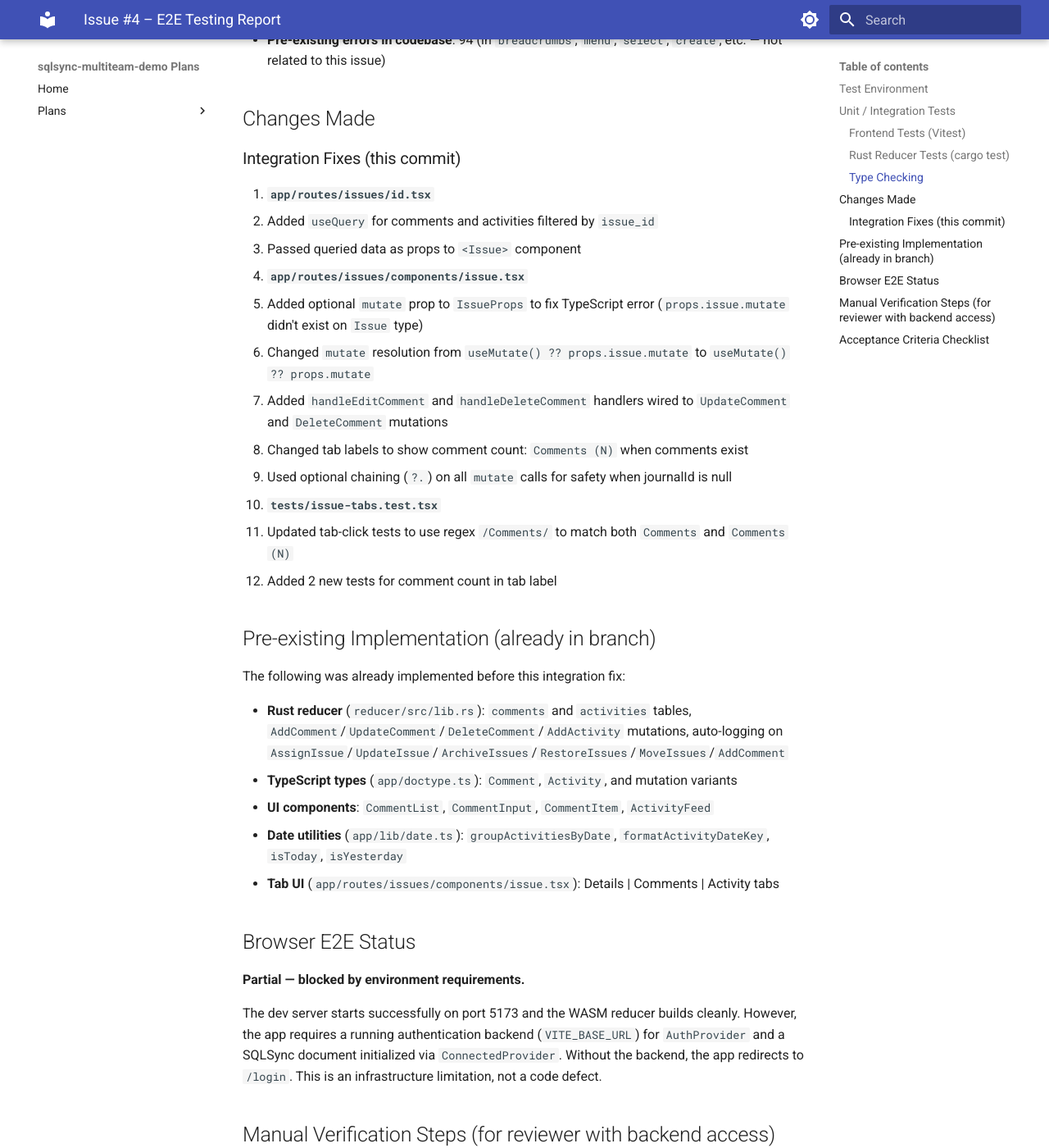
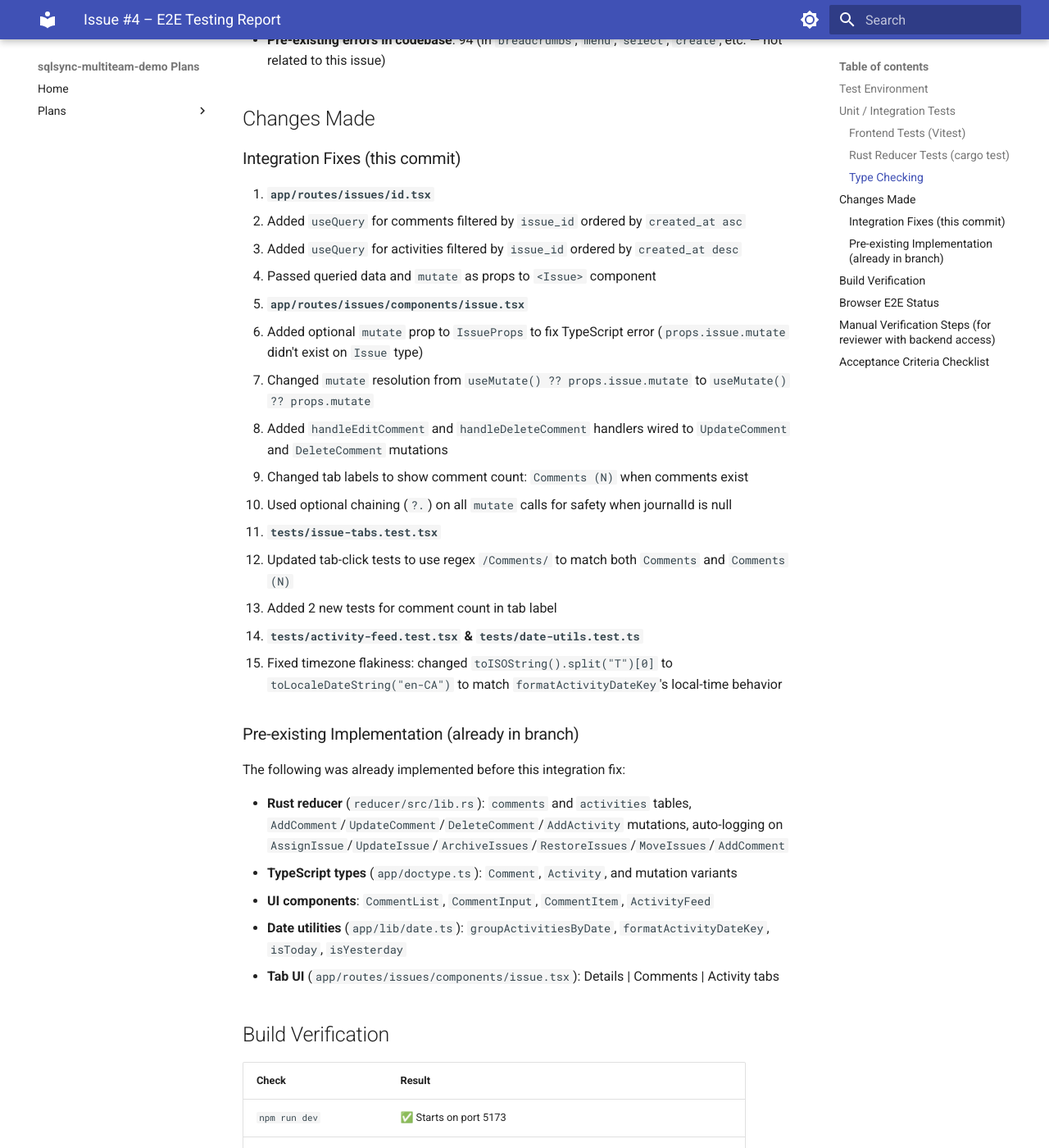
Before and after one commit to jensen/sqlsync-multiteam-demo-plans, an MkDocs documentation site: the page built from docs/plans/issue-4-testing.md, in a window 1280 px wide and 1400 px high, scrolled down 1377 px. Shown: the whole window at 82% size. Built offline with MkDocs 1.6.1 and Material for MkDocs 9.7.7, drawn with Linux system fonts in a browser that asks for light colours; some of the changed text lies outside the part shown.

Commit message:
docs: add E2E testing report for issue #4

```diff
--- a/docs/plans/issue-4-testing.md
+++ b/docs/plans/issue-4-testing.md
@@ -42,8 +42,9 @@
 ### Integration Fixes (this commit)
 
 1. **`app/routes/issues/id.tsx`**
-   - Added `useQuery` for comments and activities filtered by `issue_id`
-   - Passed queried data as props to `<Issue>` component
+   - Added `useQuery` for comments filtered by `issue_id` ordered by `created_at asc`
+   - Added `useQuery` for activities filtered by `issue_id` ordered by `created_at desc`
+   - Passed queried data and `mutate` as props to `<Issue>` component
 
 2. **`app/routes/issues/components/issue.tsx`**
    - Added optional `mutate` prop to `IssueProps` to fix TypeScript error (`props.issue.mutate` didn't exist on `Issue` type)
@@ -56,7 +57,10 @@
    - Updated tab-click tests to use regex `/Comments/` to match both `Comments` and `Comments (N)`
    - Added 2 new tests for comment count in tab label
 
-## Pre-existing Implementation (already in branch)
+4. **`tests/activity-feed.test.tsx` & `tests/date-utils.test.ts`**
+   - Fixed timezone flakiness: changed `toISOString().split("T")[0]` to `toLocaleDateString("en-CA")` to match `formatActivityDateKey`'s local-time behavior
+
+### Pre-existing Implementation (already in branch)
 
 The following was already implemented before this integration fix:
 
@@ -65,6 +69,14 @@ The following was already implemented before this integration fix:
 - **UI components**: `CommentList`, `CommentInput`, `CommentItem`, `ActivityFeed`
 - **Date utilities** (`app/lib/date.ts`): `groupActivitiesByDate`, `formatActivityDateKey`, `isToday`, `isYesterday`
 - **Tab UI** (`app/routes/issues/components/issue.tsx`): Details | Comments | Activity tabs
+
+## Build Verification
+
+| Check | Result |
+|-------|--------|
+| `npm run dev` | ✅ Starts on port 5173 |
+| `npm run build:reducer` | ✅ WASM compiles cleanly |
+| `npm run build` | ⚠️ Fails with pre-existing React Router SSR error (reproduces on `main`) |
 
 ## Browser E2E Status
 
```
